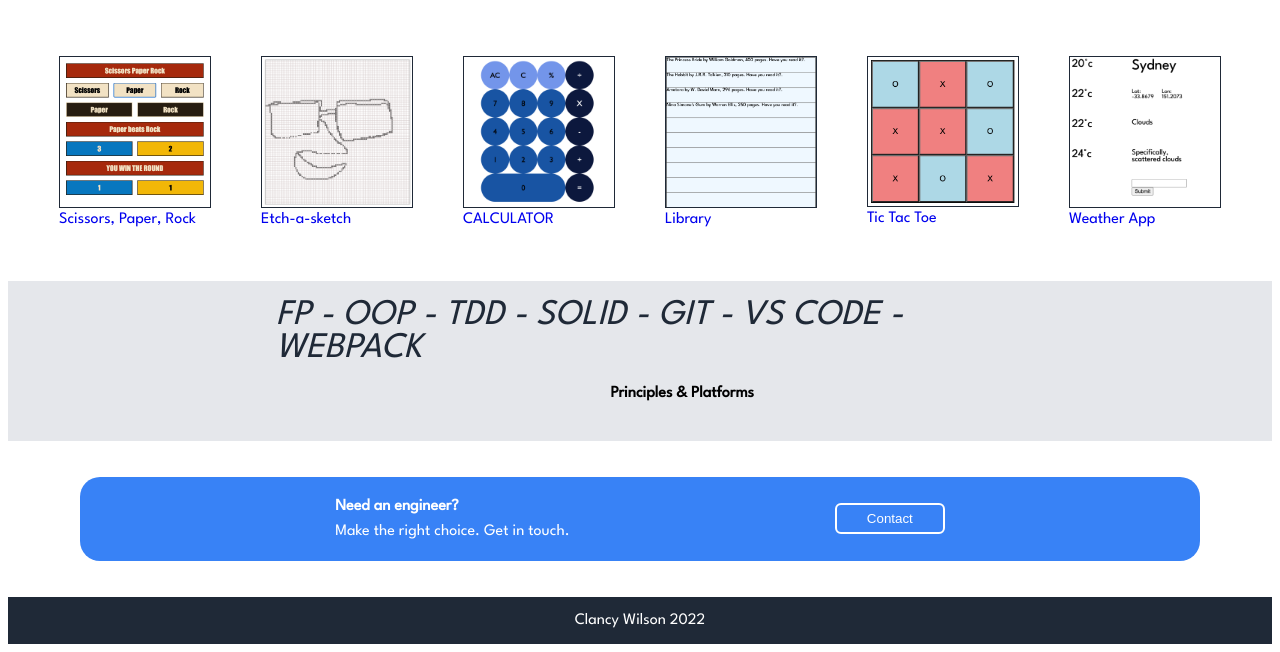
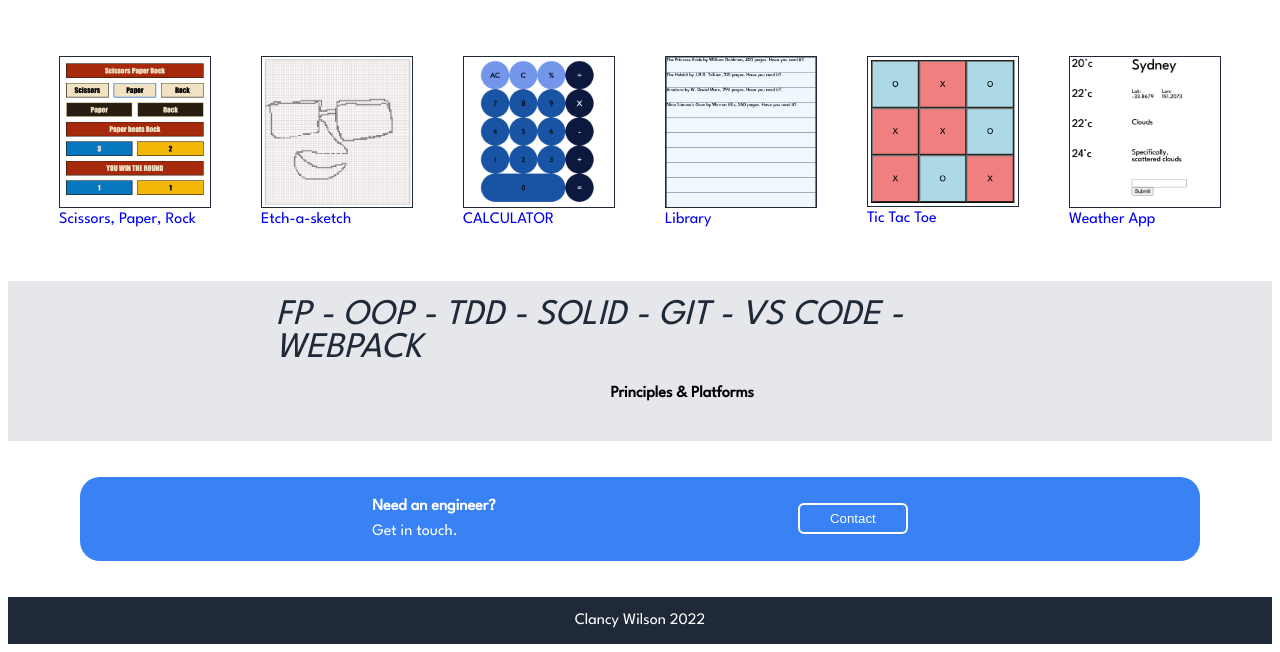
Before and after one commit to clancy42nw5/odin-webpage, a plain HTML site: page index.html in a window 1280 px wide. Shown: the part 588-1240 px from the top of the page. Drawn offline with Linux system fonts and the light colour scheme.

Commit message:
Change contact text

```diff
--- a/index.html
+++ b/index.html
@@ -86,7 +86,7 @@
         <div class="signupbox">
             <div class="contacttext">
                 <strong>Need an engineer?</strong>
-                <text>Make the right choice. Get in touch.</text>
+                <text>Get in touch.</text>
             </div>
             <div class="contactbutton">
                 <a href="mailto:clancy.wilson42@gmail.com?subject=(Insert Company Name) Seeking a Software Engineer">
```
